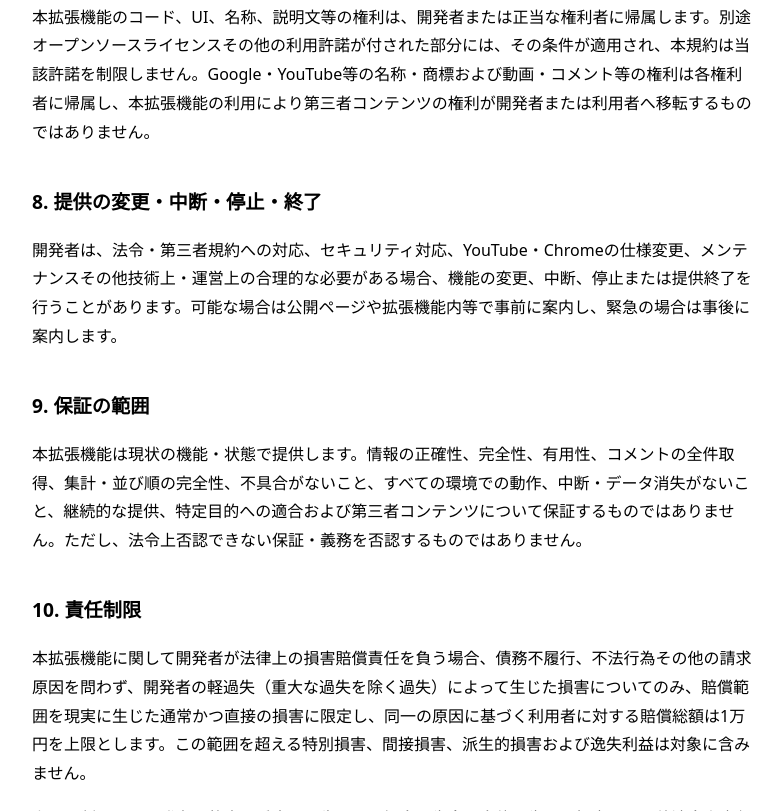
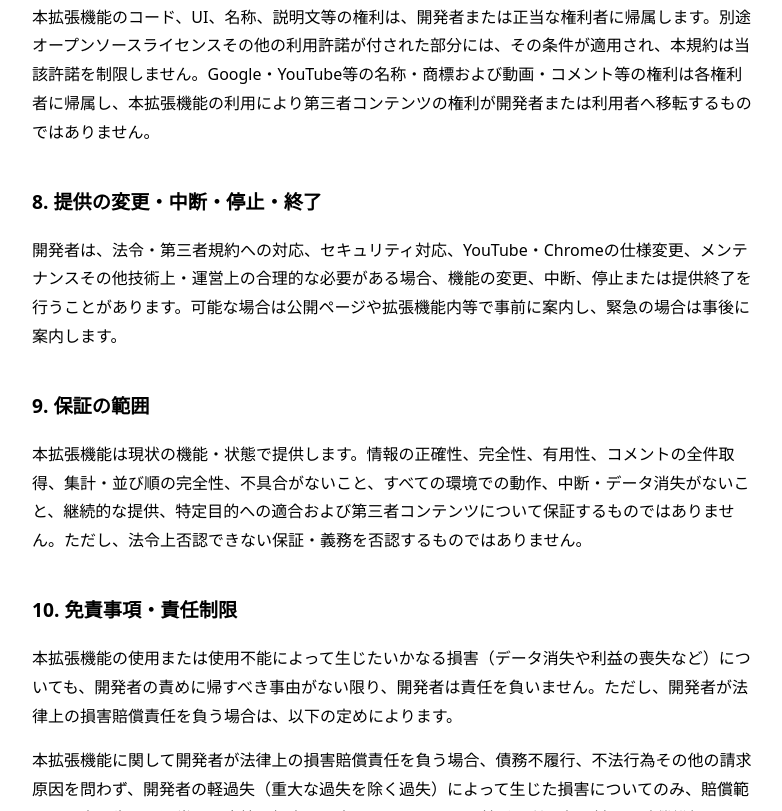
Before and after one commit to dfjrk/komeran-policy, a plain HTML site: page terms.html in a window 1280 px wide. Shown: the part 1989-2800 px from the top of the page, without its empty margins (248-1030 px from the left). Drawn offline with Linux system fonts and the light colour scheme.

Commit message:
Clarify disclaimer while retaining limited liability safeguards

```diff
--- a/terms.html
+++ b/terms.html
@@ -10,7 +10,7 @@
   <main>
     <nav aria-label="ポリシーナビゲーション"><a href="install.html">ご利用案内</a><a href="index.html">プライバシーポリシー</a><a href="terms.html" aria-current="page">利用規約</a></nav>
     <h1>コメ欄 利用規約</h1>
-    <p>制定・最終更新日：2026年9月7日／文書版：2026-09-07.2</p>
+    <p>制定日：2026年9月7日／最終更新日：2026年9月8日／文書版：2026-09-08.1</p>
     <h2>1. 利用条件の確認</h2>
     <p>本規約は、d_fjrk（以下「開発者」）が提供するChrome拡張機能「コメ欄」（以下「本拡張機能」）の利用条件を定めます。インストール前にChrome Web Store掲載ページの重要事項、本規約と<a href="index.html">プライバシーポリシー</a>をご確認ください。内容に同意いただけない場合は、インストール・利用をお控えください。インストール後に独立した確認画面は表示せず、インストールや詳細文書を開いた事実を個別の同意として記録することもありません。利用を停止する場合は拡張ポップアップでOFFにするか、アンインストールしてください。規約とポリシーはChrome Web Store掲載ページのリンクから再確認できます。データの取り扱いにはプライバシーポリシーが適用されます。</p>
     <h2>2. サービス内容</h2>
@@ -39,7 +39,8 @@
     <p>開発者は、法令・第三者規約への対応、セキュリティ対応、YouTube・Chromeの仕様変更、メンテナンスその他技術上・運営上の合理的な必要がある場合、機能の変更、中断、停止または提供終了を行うことがあります。可能な場合は公開ページや拡張機能内等で事前に案内し、緊急の場合は事後に案内します。</p>
     <h2>9. 保証の範囲</h2>
     <p>本拡張機能は現状の機能・状態で提供します。情報の正確性、完全性、有用性、コメントの全件取得、集計・並び順の完全性、不具合がないこと、すべての環境での動作、中断・データ消失がないこと、継続的な提供、特定目的への適合および第三者コンテンツについて保証するものではありません。ただし、法令上否認できない保証・義務を否認するものではありません。</p>
-    <h2 id="liability">10. 責任制限</h2>
+    <h2 id="liability">10. 免責事項・責任制限</h2>
+    <p>本拡張機能の使用または使用不能によって生じたいかなる損害（データ消失や利益の喪失など）についても、開発者の責めに帰すべき事由がない限り、開発者は責任を負いません。ただし、開発者が法律上の損害賠償責任を負う場合は、以下の定めによります。</p>
     <p>本拡張機能に関して開発者が法律上の損害賠償責任を負う場合、債務不履行、不法行為その他の請求原因を問わず、開発者の軽過失（重大な過失を除く過失）によって生じた損害についてのみ、賠償範囲を現実に生じた通常かつ直接の損害に限定し、同一の原因に基づく利用者に対する賠償総額は1万円を上限とします。この範囲を超える特別損害、間接損害、派生的損害および逸失利益は対象に含みません。</p>
     <p>上記の制限は、開発者の故意・重大な過失による場合、生命・身体に生じた損害、その他法令上責任の制限が認められない場合には適用しません。データの消失・毀損やアカウント制限による損害も、その名称だけを理由に一律に免責するものではありません。</p>
     <p>本規約は、消費者契約法その他の強行法規に基づく利用者の権利を妨げず、法令上認められない免責・責任制限を定めるものではありません。また、プライバシーポリシーに定めるデータの取り扱いを変更しません。</p>
```
